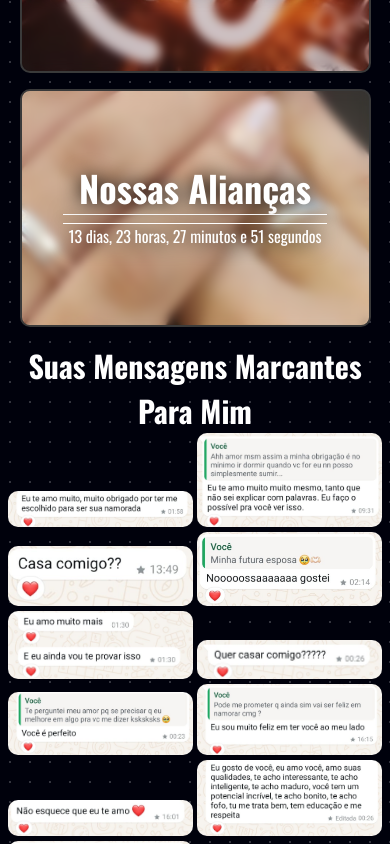
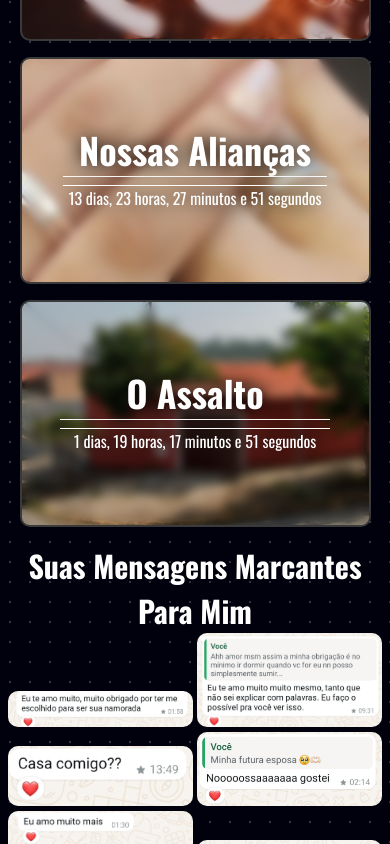
Before and after one commit to BFS2006/Bryan-Thalya, a plain HTML site: page index.html in a window 390 px wide. Shown: the part 1008-1852 px from the top of the page. Drawn offline with nearby package versions, Linux system fonts and the light colour scheme; a web font is replaced by a local one.

Commit message:
Add files via upload

```diff
--- a/index.html
+++ b/index.html
@@ -73,13 +73,13 @@
             </div>
           </div>
 
-          <!-- <div class="lembranca5">
+          <div class="lembranca5">
             <div class="conteinerlembranca5">
-              <h1>Nossas Alianças</h1>
-              <p>Meu amor pode ter certeza que este foi o melhor dia da minha vida, o dia no qual fomos comprar nossas alianças, nunca jamais vou me esquecer deste dia maravilhoso, o dia 28/01/2025 sempre será lembrado como o dia da minha maior conquista, eu te amo &#10084;</p>
+              <h1>O Assalto</h1>
+              <p>Neste dia, fomos em um ensaio no Jardim Das Palmeiras, ao fim do ensaio ficamos conversando na esquina da igreja atrás de uma árvore, e esperando a Renata por volta das 22hrs, quando do nada um assalto aconteceu bem na nossa frente, graças a Deus os assaltantes não viram a gente, após eles terem ido embora fomos correndo para o meu carro e levei ela pra sua casa, foi um susto, mas foi dahora.</p>
               <span id="horaL5"></span>
             </div>
-          </div> -->
+          </div>
 
         </div>
       </div>
--- a/scripts.js
+++ b/scripts.js
@@ -89,6 +89,35 @@ function atualizarContador() {
                 // document.getElementById("horaL1").innerHTML = contadorFormatado;
                 hora.innerHTML = contadorFormatado
                 }
+
+                function atualizarContador5() {
+                    const dataInicio = new Date('2025-02-09T22:00:00'); // Defina a data de início aqui
+                    const agora = new Date();
+
+                    var hora = document.getElementById("horaL5")
+
+                    // Calcula a diferença em milissegundos
+                    const diferenca = agora - dataInicio;
+
+                    // Converte a diferença para dias, horas, minutos e segundos
+                    const dias = Math.floor(diferenca / (1000 * 60 * 60 * 24));
+                    const horas = Math.floor((diferenca % (1000 * 60 * 60 * 24)) / (1000 * 60 * 60));
+                    const minutos = Math.floor((diferenca % (1000 * 60 * 60)) / (1000 * 60));
+                    const segundos = Math.floor((diferenca % (1000 * 60)) / 1000);
+
+                    // Formata o contador
+                    const contadorFormatado = `${dias} dias, ${horas} horas, ${minutos} minutos e ${segundos} segundos`;
+                    console.log(contadorFormatado);
+                    // Se quiser exibir na página, use: document.body.innerText = contadorFormatado;
+                    // document.getElementById("horaL1").innerHTML = contadorFormatado;
+                    hora.innerHTML = contadorFormatado
+                    }
+
+                    setInterval(atualizarContador5, 1000);
+
+        // Inicia imediatamente
+        atualizarContador5();
+
                 setInterval(atualizarContador4, 1000);
 
         // Inicia imediatamente
--- a/styles.css
+++ b/styles.css
@@ -182,7 +182,7 @@ main {
         flex-direction: column;
         /* flex-wrap: wrap; */
         width: 810px;
-        height: 1000px;
+        height: 1200px;
         gap: 1rem;
         .lembranca1 {
             flex-grow: 1;
@@ -520,7 +520,7 @@ main {
         flex-grow: 1;
         /* width: 100%;
         height: 100%; */
-        background-image: url("./img/formatura.jpeg");
+        background-image: url("./img/assalto.png");
         background-position: center;
         background-repeat: no-repeat;
         transition: all 1s;
@@ -578,7 +578,7 @@ main {
         flex-grow: 2;
         box-shadow: 0 0 20px red;
     }
-    .lembranca5:hover .conteinerlembranca4{
+    .lembranca5:hover .conteinerlembranca5{
         backdrop-filter: blur(0px);
     }
 
@@ -748,7 +748,7 @@ main {
             flex-direction: column;
             /* flex-wrap: wrap; */
             width: 90%;
-            height: 1000px;
+            height: 1200px;
             gap: 1rem;
             .lembranca1 {
                 flex-grow: 1;
@@ -1090,6 +1090,90 @@ main {
                 backdrop-filter: blur(0px);
             }
         }
+        .lembranca5 {
+            width: 100%;
+            flex-grow: 1;
+            background-image: url("./img/assalto.png");
+            background-position: center;
+            background-repeat: no-repeat;
+            transition: all 1s;
+            border-radius: 10px;
+            transition: all 1s;
+            border-radius: 10px;
+            /* filter: blur(5px); */
+            border: 2px solid rgb(58, 58, 58);
+            .conteinerlembranca5 {
+                display: flex;
+                justify-content: center;
+                align-items: center;
+                flex-direction: column;
+                color: black;
+                width: 100%;
+                height: 100%;
+                backdrop-filter: blur(5px);
+                transition: all 1s;
+                border-radius: 10px;
+                /* animation: cima 1s backwards; */
+                h1 {
+                    width: 78%;
+                    filter: drop-shadow(0 0 10px black);
+                    transition: all 1s;
+                    border-bottom: 1px solid;
+                }
+                p {
+                    font-size: 13px;
+                    position: absolute;
+                    color: white;
+                    filter: drop-shadow(0 0 10px black);
+                    opacity: 0%;
+                    width: 80%;
+                    position: absolute;
+                    text-align: center;
+                    transition: all 1s;
+                }
+                .lembranca5 p {
+                    opacity: 0%; /* Inicialmente invisível */
+                    width: 50%;
+                    position: absolute;
+                    text-align: center;
+                    transition: opacity 1s ease-in-out; /* Transição suave de opacidade */
+                }
+                span {
+                    width: 78%;
+                    text-align: center;
+                    border-top: 1px solid;
+                    color: white;
+                    filter: drop-shadow(0 0 10px black);
+                    margin: 0.5rem;
+                    transition: all 1s;
+                }
+            }
+        }
+
+        .lembranca5:hover {
+            flex-grow: 2;
+            box-shadow: 0 0 20px red;
+        }
+        .lembranca5:hover .conteinerlembranca5{
+            backdrop-filter: blur(0px);
+        }
+
+        .lembranca5:hover p {
+            transform: scale(1.2);
+            opacity: 100%;
+        }
+        .lembranca5:hover h1{
+            color: white;
+            /* flex-grow: 2; */
+            transform: translateY(-100px);
+            backdrop-filter: blur(0px);
+        }
+        .lembranca5:hover span{
+            color: white;
+            /* flex-grow: 2; */
+            transform: translateY(90px);
+            backdrop-filter: blur(0px);
+        }
     }
     .mensagens {
         display: flex;
```
